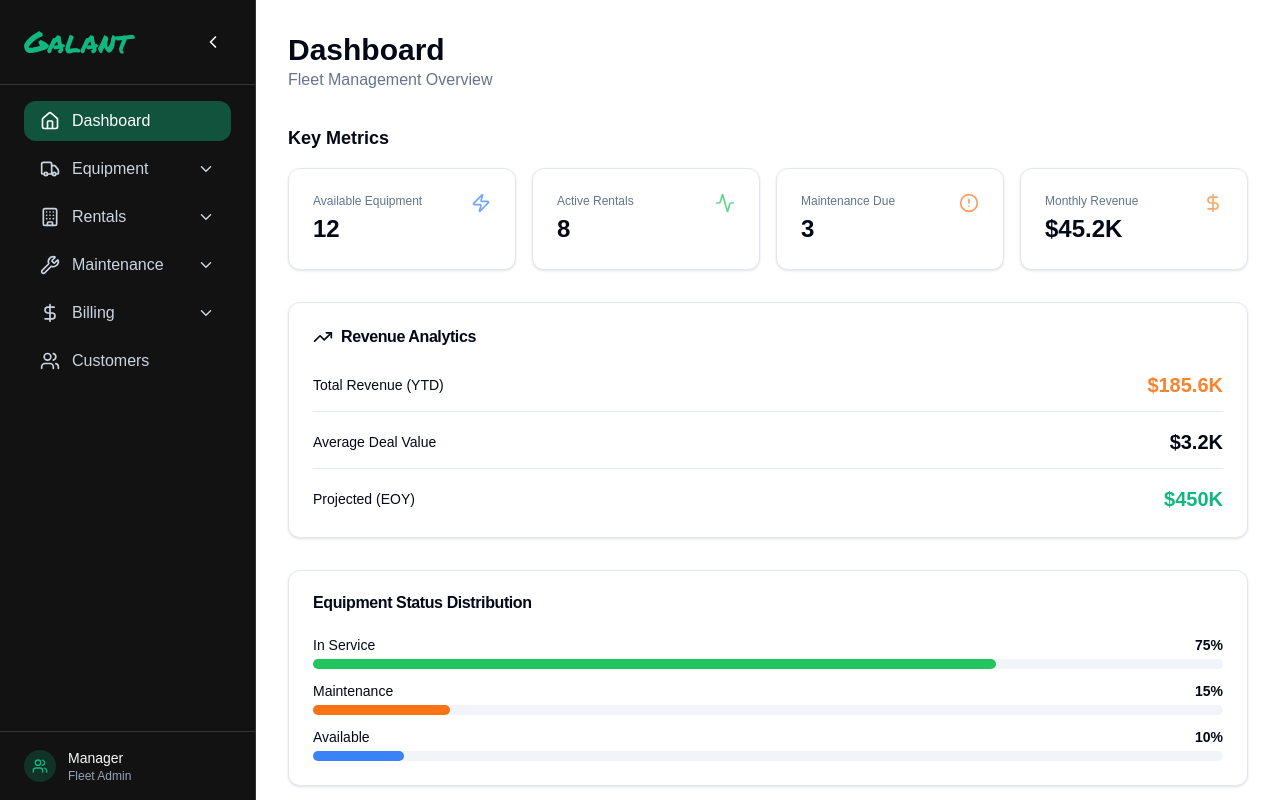
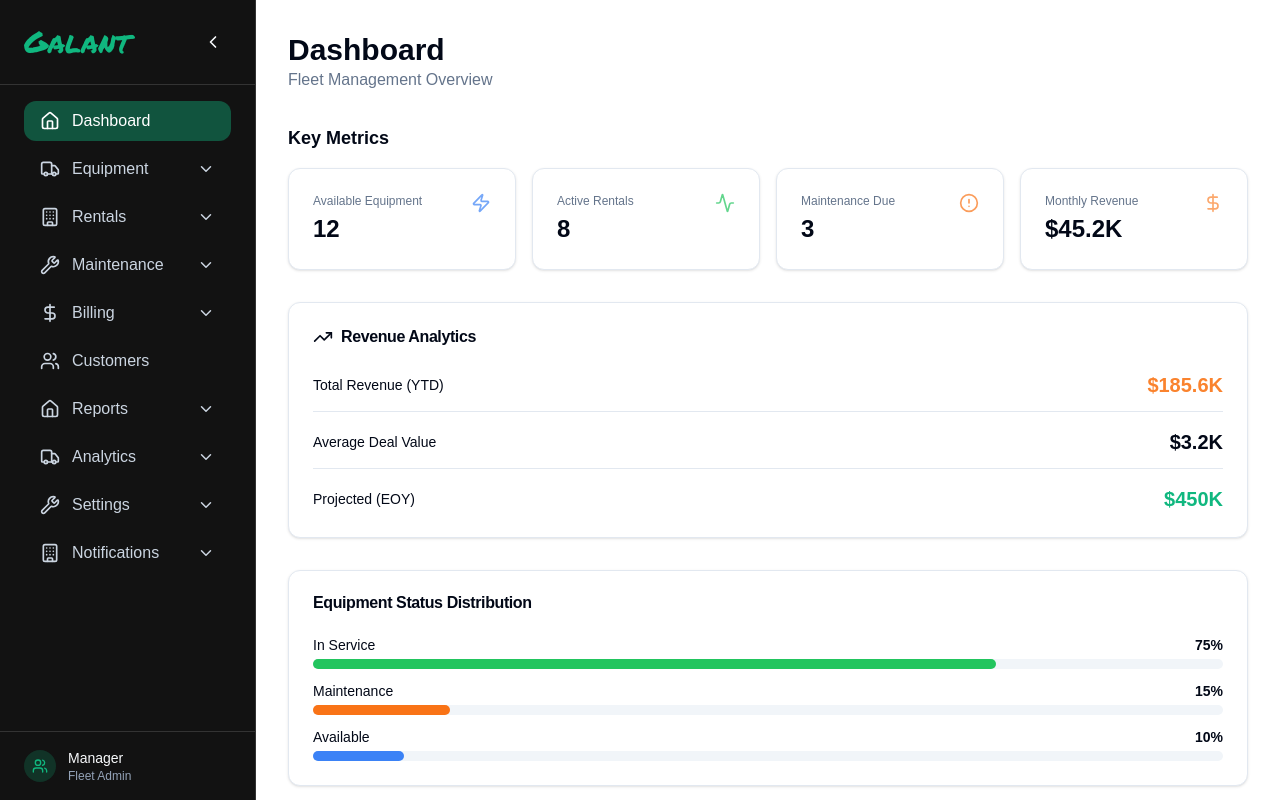
Before and after one commit to s-hajir/galant-frontend-test, a React (Vite) app in the folder rental-dashboard/: page / in a window 1280 px wide. Built offline with nearby package versions, Linux system fonts and the light colour scheme.

Commit message:
navbar-left: addmore menus

```diff
--- a/rental-dashboard/src/components/layout/MainLayout.tsx
+++ b/rental-dashboard/src/components/layout/MainLayout.tsx
@@ -149,6 +149,66 @@ const Sidebar: React.FC<{ isOpen: boolean; onClose: () => void; isCollapsed: boo
             isCollapsed={isCollapsed}
           />
           <NavLink href="/customers" label="Customers" icon={<Users size={20} />} onClick={onClose} isCollapsed={isCollapsed} />
+          <SubmenuNavLink
+            label="Reports"
+            icon={<Home size={20} />}
+            menuId="reports"
+            isExpanded={expandedMenus.reports || false}
+            onToggle={toggleMenu}
+            submenu={[
+              { href: '/reports/financial', label: 'Financial Reports' },
+              { href: '/reports/equipment', label: 'Equipment Reports' },
+              { href: '/reports/customer', label: 'Customer Reports' }
+            ]}
+            currentPath={location.pathname}
+            onClick={onClose}
+            isCollapsed={isCollapsed}
+          />
+          <SubmenuNavLink
+            label="Analytics"
+            icon={<Truck size={20} />}
+            menuId="analytics"
+            isExpanded={expandedMenus.analytics || false}
+            onToggle={toggleMenu}
+            submenu={[
+              { href: '/analytics/utilization', label: 'Utilization' },
+              { href: '/analytics/revenue', label: 'Revenue' },
+              { href: '/analytics/trends', label: 'Trends' }
+            ]}
+            currentPath={location.pathname}
+            onClick={onClose}
+            isCollapsed={isCollapsed}
+          />
+          <SubmenuNavLink
+            label="Settings"
+            icon={<Wrench size={20} />}
+            menuId="settings"
+            isExpanded={expandedMenus.settings || false}
+            onToggle={toggleMenu}
+            submenu={[
+              { href: '/settings/general', label: 'General' },
+              { href: '/settings/users', label: 'Users' },
+              { href: '/settings/permissions', label: 'Permissions' }
+            ]}
+            currentPath={location.pathname}
+            onClick={onClose}
+            isCollapsed={isCollapsed}
+          />
+          <SubmenuNavLink
+            label="Notifications"
+            icon={<Building size={20} />}
+            menuId="notifications"
+            isExpanded={expandedMenus.notifications || false}
+            onToggle={toggleMenu}
+            submenu={[
+              { href: '/notifications/alerts', label: 'Alerts' },
+              { href: '/notifications/messages', label: 'Messages' },
+              { href: '/notifications/reminders', label: 'Reminders' }
+            ]}
+            currentPath={location.pathname}
+            onClick={onClose}
+            isCollapsed={isCollapsed}
+          />
         </nav>
 
         {/* Fixed Footer */}
```
